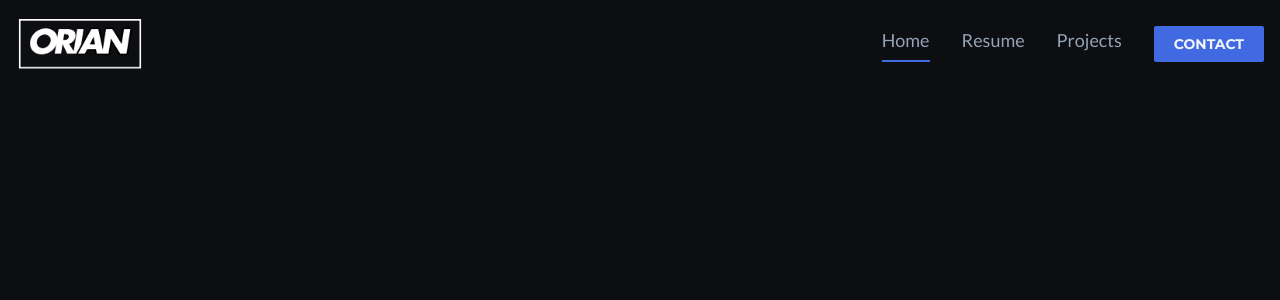
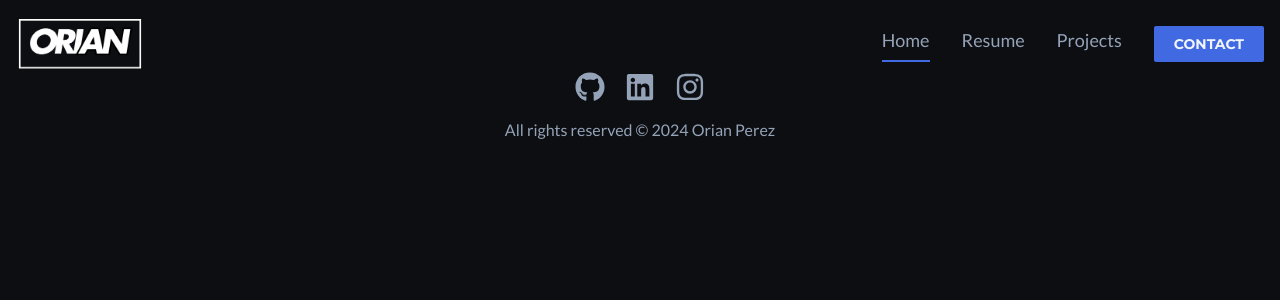
Before and after one commit to OriPerez7/portfolio-website, a React (Vite) app: page / in a window 1280 px wide. Shown: the top 300 px of the page. Built offline with nearby package versions, Linux system fonts and the light colour scheme.

Commit message:
Complete footer and social media links

```diff
--- a/src/App.jsx
+++ b/src/App.jsx
@@ -1,10 +1,12 @@
 import { BrowserRouter as Router } from "react-router-dom";
 import Navbar from "./components/shared/Navbar";
+import Footer from "./components/shared/Footer";
 
 function App() {
   return (
     <Router>
       <Navbar />
+      <Footer />
     </Router>
   );
 }
--- /dev/null
+++ b/src/components/shared/Footer.jsx
@@ -0,0 +1,13 @@
+import React from 'react'
+import SocialMediaLinks from './SocialMediaLinks'
+
+const Footer = () => {
+  return (
+    <footer className='flex flex-col items-center gap-4 mb-4'>
+        <SocialMediaLinks />
+        <p>All rights reserved © 2024 Orian Perez</p>
+    </footer>
+  )
+}
+
+export default Footer
--- /dev/null
+++ b/src/components/shared/SocialMediaLinks.jsx
@@ -0,0 +1,37 @@
+import React from "react";
+import { FaGithub, FaInstagram, FaLinkedin } from "react-icons/fa6";
+
+const SocialMediaLinks = () => {
+  return (
+    <div className="flex gap-5">
+      <a
+        href="https://github.com/OriPerez7"
+        target="_blank"
+        rel="noopener noreferrer"
+        className="hover:text-secondary"
+      >
+        <FaGithub size={30} />
+      </a>
+
+      <a
+        href="https://www.linkedin.com/in/orian-perez/"
+        target="_blank"
+        rel="noopener noreferrer"
+        className="hover:text-secondary"
+      >
+        <FaLinkedin size={30} />
+      </a>
+
+      <a
+        href="https://www.instagram.com/orianvista?igsh=MTduY3MwY2J2amU5MA%3D%3D&utm_source=qr"
+        target="_blank"
+        rel="noopener noreferrer"
+        className="hover:text-secondary"
+      >
+        <FaInstagram size={30} />
+      </a>
+    </div>
+  );
+};
+
+export default SocialMediaLinks;
```
